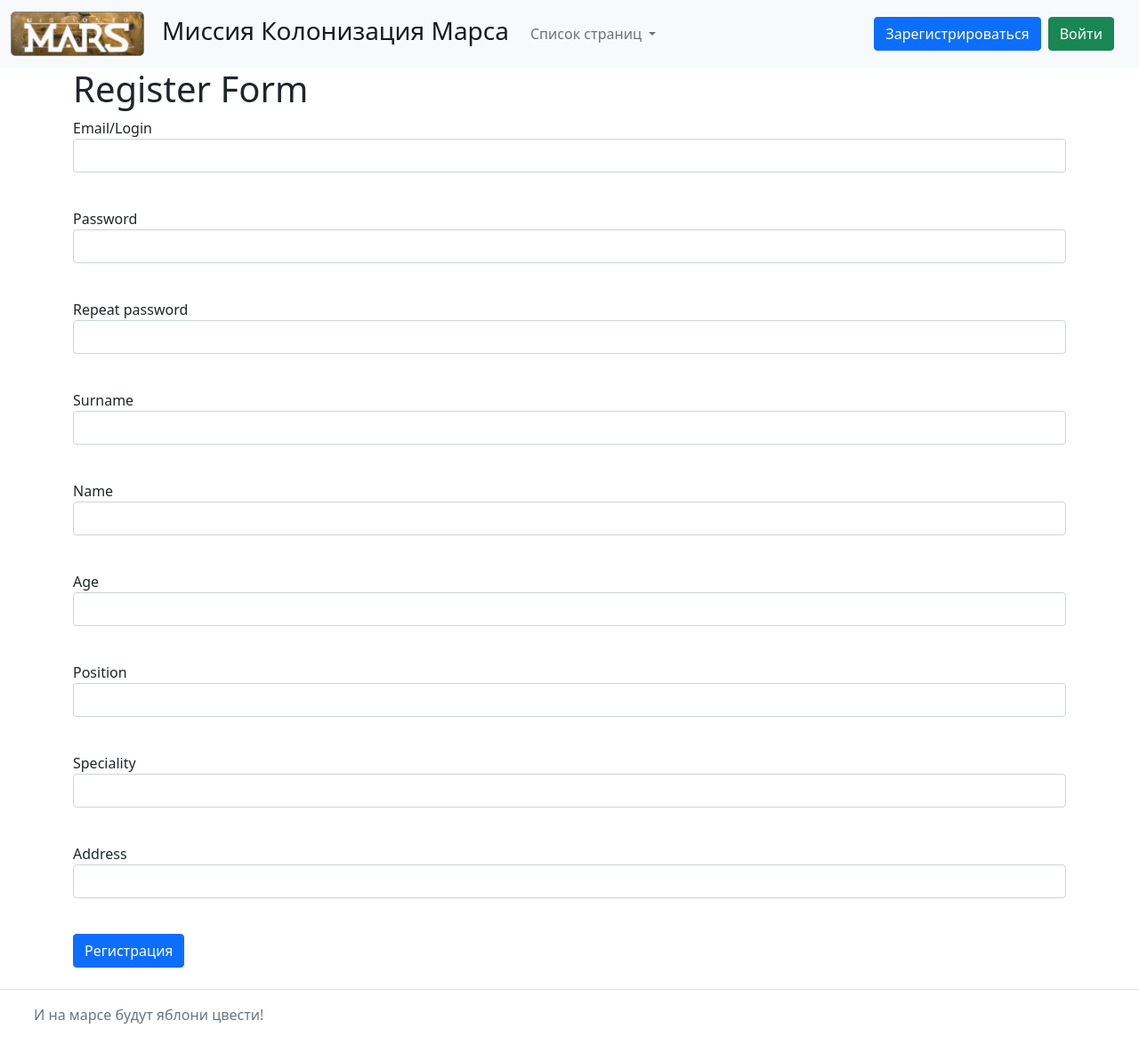
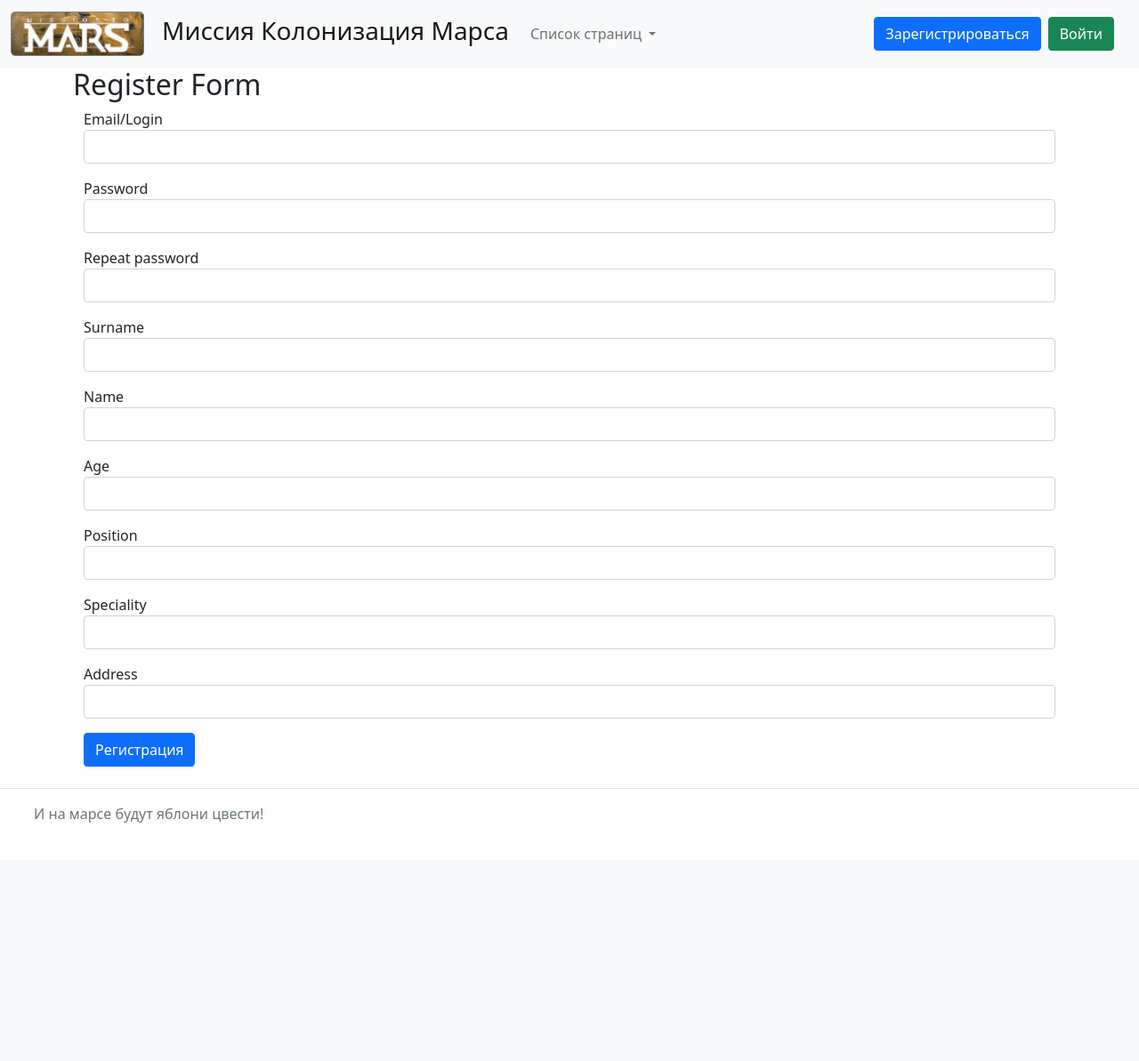
Before and after one commit to itc1205/mars-personal-account, a Flask app: page /register in a window 1280 px wide. Shown: the whole page at 89% size. After the commit the page ends 925 px from the top, so only its background shows below. Run offline with Flask 2, Linux system fonts and the light colour scheme.

Commit message:
fix(template): Fixed registration form - Grouped all of the form fields into `mb-3` div's - Fixed hackey way of making paddings between them - Changed form name from h1 to h2

```diff
--- a/templates/register.html
+++ b/templates/register.html
@@ -1,93 +1,96 @@
 {% extends "base.html" %}
 
 {% block content %}
-<h1>
+<h2>
     Register Form
-</h1>
+</h2>
+<div class="container">
     <form action="" method="post">
         {{ form.hidden_tag() }}
-    <p>
-        {{ form.email_login.label }}<br>
-        {{ form.email_login(class="form-control", type="email") }} <br>
+        <div class="mb-3">
+            <label for="email_login">{{ form.email_login.label }}</label>
+            {{ form.email_login(class="form-control", type="email") }}
             {% for error in form.email_login.errors %}
             <p class="alert alert-danger" role="alert">
                 {{ error }}
             </p>
             {% endfor %}
-    </p>
-    <p>
-        {{ form.password.label }}<br>
-        {{ form.password(class="form-control", type="password") }} <br>
+        </div>
+        <div class="mb-3">
+            <label for="password">{{ form.password.label }}</label>
+            {{ form.password(class="form-control", type="password") }}
             {% for error in form.password.errors %}
             <p class="alert alert-danger" role="alert">
                 {{ error }}
             </p>
             {% endfor %}
-    </p>
-    <p>
-        {{ form.repeat_password.label }}<br>
-        {{ form.repeat_password(class="form-control", type="password") }} <br>
+        </div>
+
+        <div class="mb-3">
+            <label for="repeat_password">{{ form.repeat_password.label }}</label>
+            {{ form.repeat_password(class="form-control", type="password") }}
             {% for error in form.repeat_password.errors %}
             <p class="alert alert-danger" role="alert">
                 {{ error }}
             </p>
             {% endfor %}
-    </p>
-    <p>
-        {{ form.surname.label }}<br>
-        {{ form.surname(class="form-control") }} <br>
+        </div>
+        <div class="mb-3">
+            <label for="surname">{{ form.surname.label }}</label>
+            {{ form.surname(class="form-control") }}
             {% for error in form.surname.errors %}
             <p class="alert alert-danger" role="alert">
                 {{ error }}
             </p>
             {% endfor %}
-    </p>
-    <p>
-        {{ form.name.label }}<br>
-        {{ form.name(class="form-control") }} <br>
+        </div>
+        <div class="mb-3">
+            <label for="name">{{ form.name.label }}</label>
+            {{ form.name(class="form-control") }}
             {% for error in form.name.errors %}
             <p class="alert alert-danger" role="alert">
                 {{ error }}
             </p>
             {% endfor %}
-    </p>
-    <p>
-        {{ form.age.label }}<br>
-        {{ form.age(class="form-control") }} <br>
+        </div>
+        <div class="mb-3">
+            <label for="age">{{ form.age.label }}</label>
+            {{ form.age(class="form-control") }}
             {% for error in form.age.errors %}
             <p class="alert alert-danger" role="alert">
                 {{ error }}
             </p>
             {% endfor %}
-    </p>
-    <p>
-        {{ form.position.label }}<br>
-        {{ form.position(class="form-control") }} <br>
+        </div>
+        <div class="mb-3">
+            <label for="position">{{ form.position.label }}</label>
+            {{ form.position(class="form-control") }}
             {% for error in form.position.errors %}
             <p class="alert alert-danger" role="alert">
                 {{ error }}
             </p>
             {% endfor %}
-    </p>
-    <p>
-        {{ form.speciality.label }}<br>
-        {{ form.speciality(class="form-control") }} <br>
+        </div>
+        <div class="mb-3">
+            <label for="speciality">{{ form.speciality.label }}</label>
+            {{ form.speciality(class="form-control") }}
             {% for error in form.speciality.errors %}
             <p class="alert alert-danger" role="alert">
                 {{ error }}
             </p>
             {% endfor %}
-    </p>
-    <p>
-        {{ form.address.label }}<br>
-        {{ form.address(class="form-control") }} <br>
+        </div>
+        <div class="mb-3">
+            <label for="address">{{ form.address.label }}</label>
+            {{ form.address(class="form-control") }}
             {% for error in form.address.errors %}
             <p class="alert alert-danger" role="alert">
                 {{ error }}
             </p>
             {% endfor %}
-    </p>
-    <p>{{ form.submit(type="submit", class="btn btn-primary") }}</p>
+        </div>
+        {{ form.submit(type="submit", class="btn btn-primary") }}
         {{ message }}
     </form>
+</div>
 {% endblock %}
```
Lines whose indentation alone changed are shown as unchanged.
